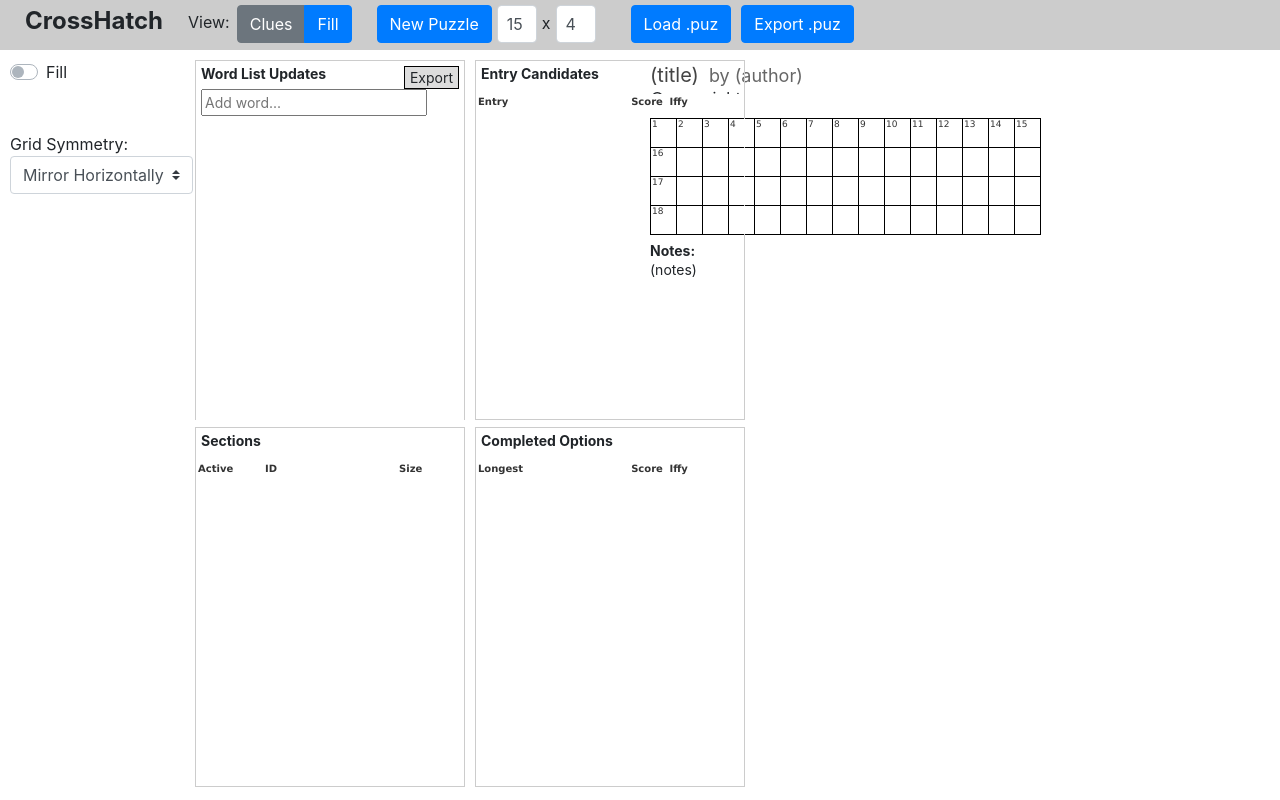
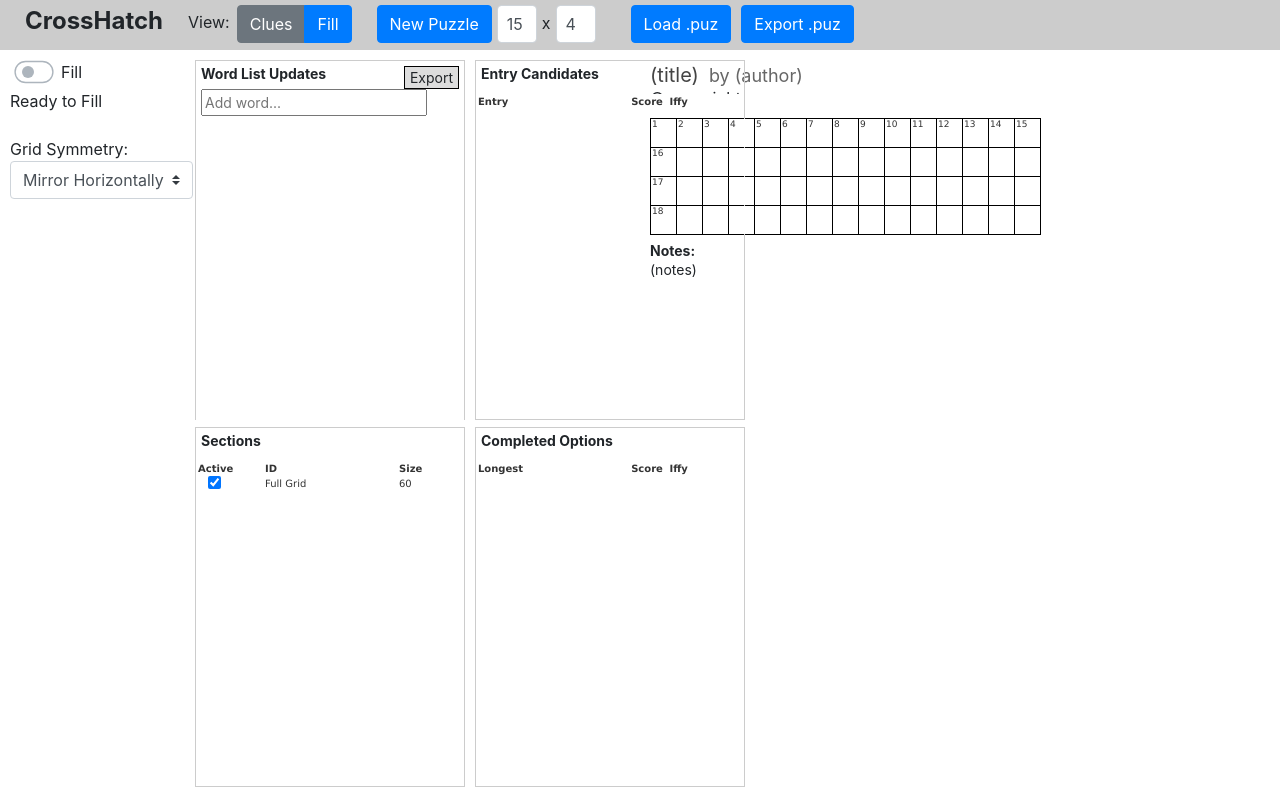
Before and after one commit to ben4808/crosshatch, a React (Create React App) app in the folder app/: page / in a window 1280 px wide. Built offline with nearby package versions, Linux system fonts and the light colour scheme.

Commit message:
first bit of testing

```diff
--- a/app/src/App.tsx
+++ b/app/src/App.tsx
@@ -8,9 +8,11 @@ import Menu from './components/Menu/Menu';
 import Globals from './lib/windowService';
 import "./App.scss";
 import { Puzzle } from './models/Puzzle';
-import { newPuzzle } from './lib/util';
+import { getGrid, newPuzzle } from './lib/util';
 import { generatePuzFile } from './lib/puzFiles';
 import { SymmetryType } from './models/SymmetryType';
+import { FillStatus } from './models/FillStatus';
+import { generateGridSections } from './lib/section';
 
 function App(props: AppProps) {
   const [activeView, setActiveView] = useState(props.activeView);
@@ -70,8 +72,19 @@ function App(props: AppProps) {
     puzzleLink!.click();
   }
 
+  function initializeGlobals() {
+    createNewPuzzle(gridWidth, gridHeight);
+    Globals.activeGrid = Globals.puzzle!.grid;
+    Globals.fillStatus = FillStatus.Ready;
+    let grid = getGrid();
+    Globals.sections = generateGridSections(grid);
+    Globals.activeSectionId = 0;
+    Globals.selectedSectionIds = new Map<number, boolean>();
+    Globals.selectedSectionIds.set(0, true);
+  }
+
   if (!Globals.puzzle) {
-    createNewPuzzle(gridWidth, gridHeight);
+    initializeGlobals();
   }
 
   return (
--- a/app/src/components/FillView/FillView.scss
+++ b/app/src/components/FillView/FillView.scss
@@ -79,8 +79,24 @@
     background-color: lightblue;
 }
 
-// https://stackoverflow.com/questions/55593229/increasing-the-size-of-a-bootstrap-checkbox
-.custom-control-label::before ,.custom-control-label::after {
-    width:20px;
-    height:20px
+.fill-switch {
+    cursor: pointer;
+    margin-left: 10px;
 }
+.custom-control-label {
+    width: 125px;
+    cursor: pointer;
+    padding-left: 5px;
+}
+.custom-control-label::before {
+    cursor: pointer;
+    transform: scale(1.4);
+}
+
+.fill-status {
+    margin-top: 5px;
+}
+
+.section-checkbox {
+    margin-left: 10px;
+}
--- a/app/src/components/FillView/FillView.tsx
+++ b/app/src/components/FillView/FillView.tsx
@@ -70,7 +70,7 @@ function FillView() {
 
     function handleEntryCandidateClick(event: any) {
         let target = event.target;
-        while (target.classList.length < 1 || !target.classList.includes("fill-list-row-wrapper")) {
+        while (target.classList.length < 1 || target.classList[0] !== "fill-list-row-wrapper") {
             target = target.parentElement;
             if (!target) return;
         }
@@ -87,7 +87,7 @@ function FillView() {
 
     function handleEntryCandidateHover(event: any) {
         let target = event.target;
-        while (target.classList.length < 1 || !target.classList.includes("fill-list-row-wrapper")) {
+        while (target.classList.length < 1 || target.classList[0] !== "fill-list-row-wrapper") {
             target = target.parentElement;
             if (!target) return;
         }
@@ -108,7 +108,7 @@ function FillView() {
 
     function handleSectionClick(event: any) {
         let target = event.target;
-        while (target.classList.length < 1 || !target.classList.includes("fill-list-row-wrapper")) {
+        while (target.classList.length < 1 || target.classList[0] !== "fill-list-row-wrapper") {
             target = target.parentElement;
             if (!target) return;
         }
@@ -125,7 +125,7 @@ function FillView() {
 
     function handleSectionCandidateClick(event: any) {
         let target = event.target;
-        while (target.classList.length < 1 || !target.classList.includes("fill-list-row-wrapper")) {
+        while (target.classList.length < 1 || target.classList[0] !== "fill-list-row-wrapper") {
             target = target.parentElement;
             if (!target) return;
         }
@@ -140,7 +140,7 @@ function FillView() {
 
     function handleSectionCandidateHover(event: any) {
         let target = event.target;
-        while (target.classList.length < 1 || !target.classList.includes("fill-list-row-wrapper")) {
+        while (target.classList.length < 1 || target.classList[0] !== "fill-list-row-wrapper") {
             target = target.parentElement;
             if (!target) return;
         }
@@ -184,12 +184,12 @@ function FillView() {
 
     return (
         <div id="FillView" className="fill-container">
-            <div className="custom-control custom-switch">
+            <div className="custom-control custom-switch fill-switch">
                 <input type="checkbox" className="custom-control-input" id="fillSwitch" onClick={handleToggleFill} />
                 <label className="custom-control-label" htmlFor="fillSwitch">Fill</label>
             </div>
             <div className="fill-status">{fillStatus}</div>
-            <br /><br />
+            <br />
             Grid Symmetry: <br />
             <select className="custom-select symmetry-select" defaultValue={selectedSymmetry} onChange={handleSymmetryChange}>
                 {symmetryOptions.map(type => (
@@ -231,8 +231,8 @@ function FillView() {
                         <div className="fill-list-header">Size</div>
                         { sections.map(sec => (
                             <div className="fill-list-row-wrapper" key={sec.id} data-id={sec.id} onClick={handleSectionClick}>
-                                <div><input className="form-check-input" type="checkbox"
-                                    checked={Globals.selectedSectionIds!.get(sec.id)} /></div>
+                                <div><input type="checkbox" className="section-checkbox"
+                                    defaultChecked={Globals.selectedSectionIds!.has(sec.id)} /></div>
                                 <div>{getPhoneticName(sec.id)}</div>
                                 <div>{sec.squares.size}</div>
                             </div>
--- a/app/src/lib/section.ts
+++ b/app/src/lib/section.ts
@@ -115,6 +115,7 @@ export function generateGridSections(grid: GridState): Map<number, Section> {
             nextSectionId++;
         }
     });
+    if (sections.size === 2) sections.delete(1);
 
     // populate stackWords
     sections.forEach(section => {
@@ -122,13 +123,15 @@ export function generateGridSections(grid: GridState): Map<number, Section> {
             if (section.stackWords.has(key)) return;
 
             let word = grid.words.get(key)!;
-            let stackedNeighbors = mapKeys(section.words).filter(ok => {
-                let otherWord = grid.words.get(ok)!;
-                if (isAcross(word) && Math.abs(word.start[0] - otherWord.start[0]) === 1) {
+            let stackedNeighbors = mapKeys(section.words).filter(otherKey => {
+                if (otherKey === key) return false;
+
+                let otherWord = grid.words.get(otherKey)!;
+                if (isAcross(word) && isAcross(otherWord) && Math.abs(word.start[0] - otherWord.start[0]) === 1) {
                     let intersectionCount = Math.min(word.end[1], otherWord.end[1]) - Math.max(word.start[1], otherWord.start[1]) + 1;
                     return intersectionCount >= 5;
                 }
-                if (!isAcross(word) && Math.abs(word.start[1] - otherWord.start[1]) === 1) {
+                if (!isAcross(word) && !isAcross(otherWord) && Math.abs(word.start[1] - otherWord.start[1]) === 1) {
                     let intersectionCount = Math.min(word.end[0], otherWord.end[0]) - Math.max(word.start[0], otherWord.start[0]) + 1;
                     return intersectionCount >= 5;
                 }
--- a/app/src/lib/util.ts
+++ b/app/src/lib/util.ts
@@ -179,11 +179,11 @@ export function getSelectedWord(): GridWord | undefined {
 }
 
 export function mapKeys<TKey, TVal>(map: Map<TKey, TVal>): TKey[] {
-    return Array.from(map.keys());
+    return Array.from(map.keys()) || [];
 }
 
 export function mapValues<TKey, TVal>(map: Map<TKey, TVal>): TVal[] {
-    return Array.from(map.values());
+    return Array.from(map.values()) || [];
 }
 
 export function isUserFilled(sq: GridSquare): boolean {
```
